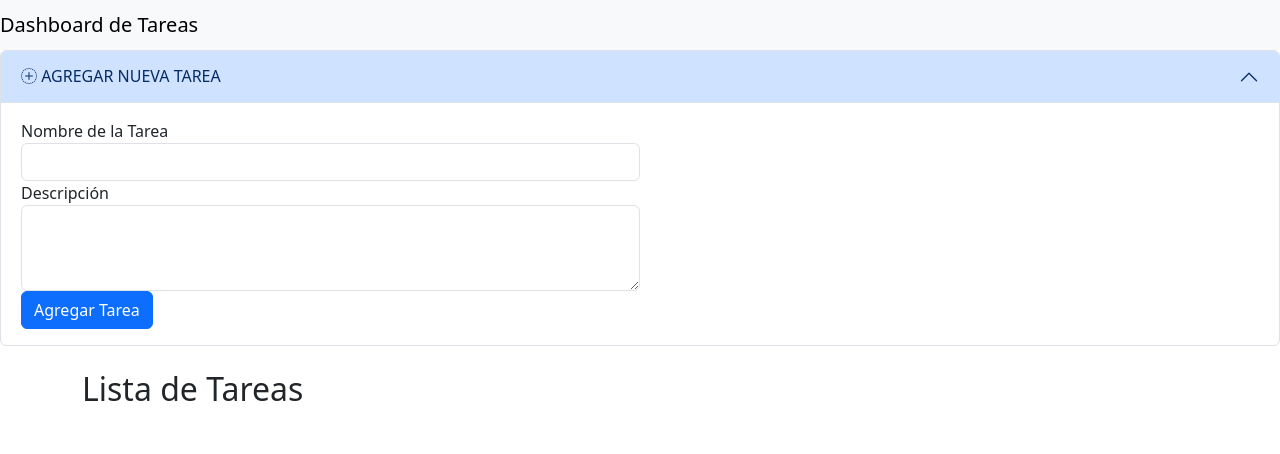
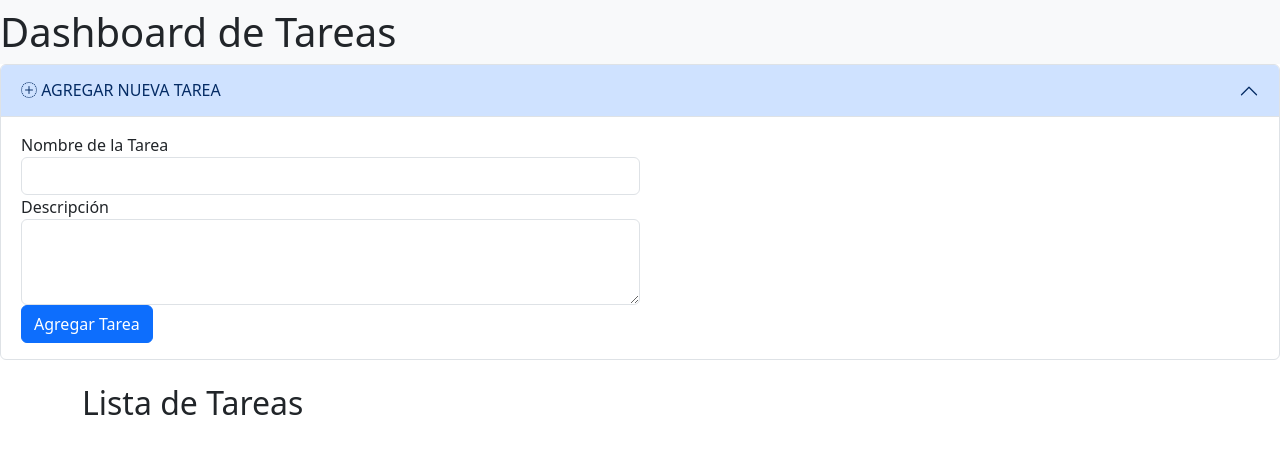
Before and after one commit to DiegoT4l/dashboard-tasks, a website built with webpack: page src/index.html in a window 1280 px wide. Built offline with nearby package versions, Linux system fonts and the light colour scheme.

Commit message:
Update navbar brand class in index.html

```diff
--- a/src/index.html
+++ b/src/index.html
@@ -10,7 +10,7 @@
 
 <body>
     <nav class="navbar navbar-light bg-light">
-        <h1 class="navbar-brand mb-0 h1">Dashboard de Tareas</h1>
+        <h1 class="mb-0 h1">Dashboard de Tareas</h1>
     </nav><!-- .navbar -->
 
     <div class="accordion" id="accordionCreateTask">
```
